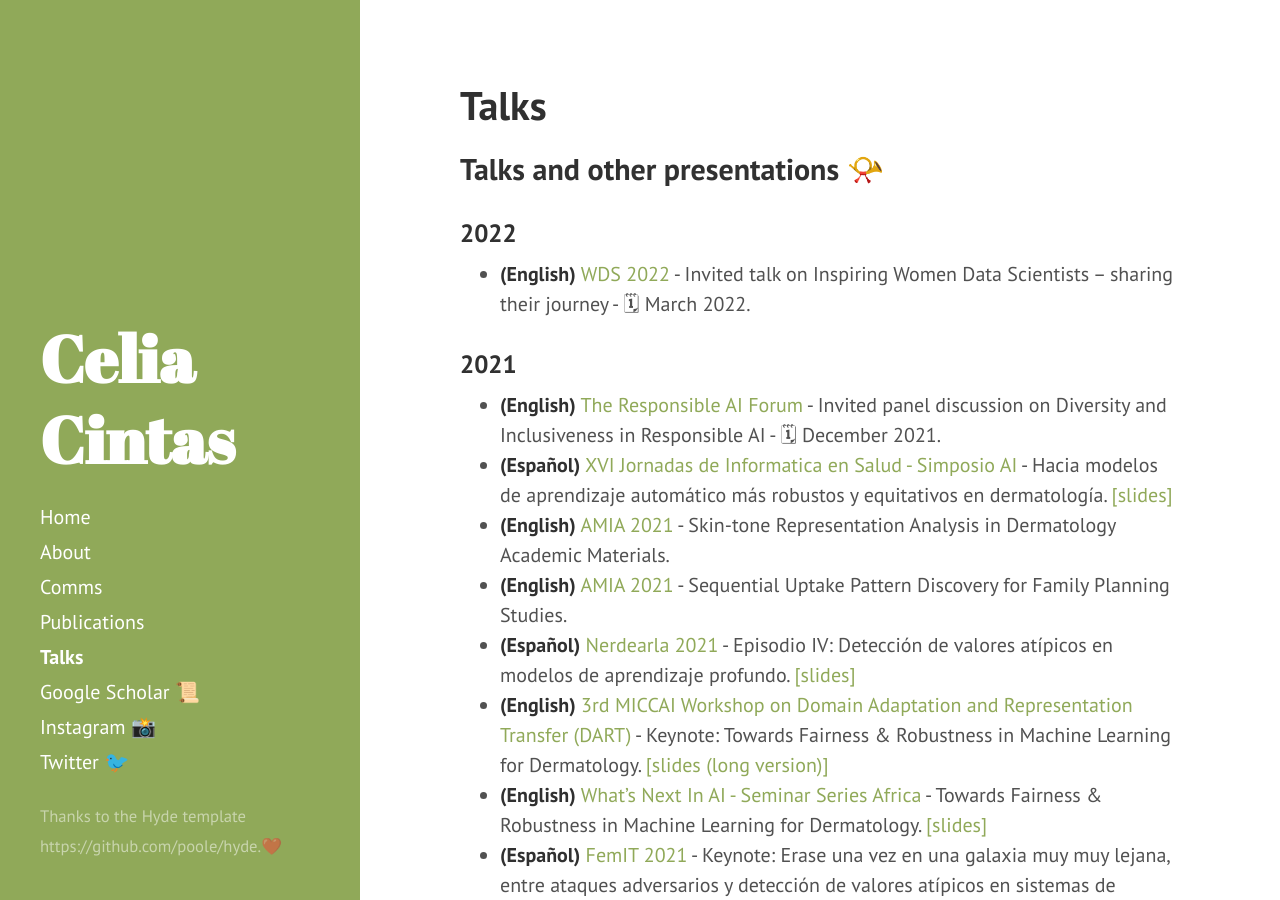
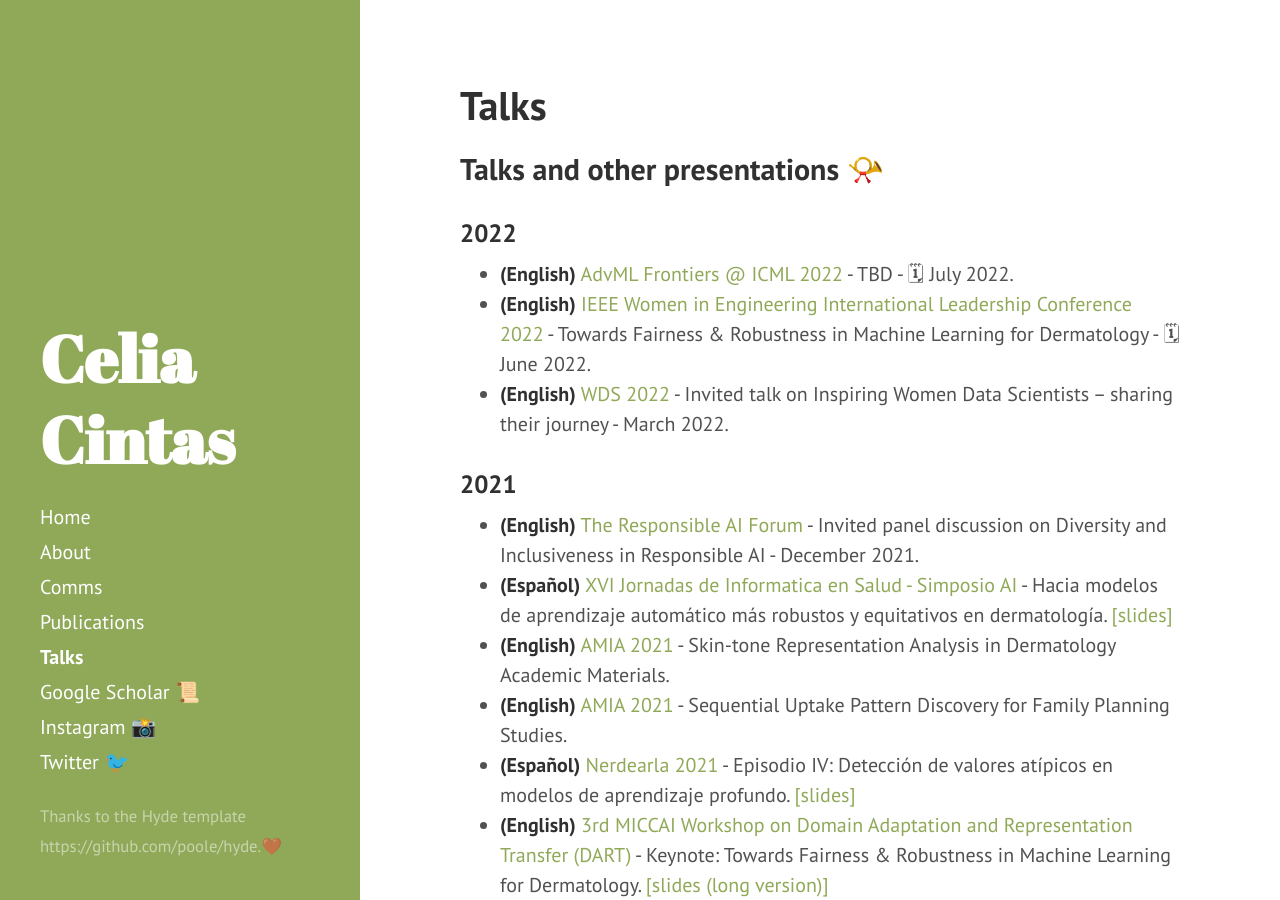
Before and after one commit to celiacintas/celiacintas.github.io, a Jekyll site: the page built from talks.md, in a window 1280 px wide and 900 px high. Built offline with Jekyll 4.4.1, drawn with Linux system fonts in a browser that asks for light colours.

Commit message:
Update talks.md

```diff
--- a/talks.md
+++ b/talks.md
@@ -8,10 +8,12 @@ title: Talks
 
 ### 2022
 
-* **(English)** [WDS 2022](https://www.idia.ac.za/wds-2022-8-march-programme/) - Invited talk on Inspiring Women Data Scientists – sharing their journey -  🗓   March 2022.
+* **(English)** [AdvML Frontiers @ ICML 2022](https://advml-frontier.github.io/) - TBD - 🗓 July 2022.
+* **(English)** [IEEE Women in Engineering International Leadership Conference 2022](https://ieee-wie-ilc.org/program/) - Towards Fairness & Robustness in Machine Learning for Dermatology - 🗓 June 2022.
+* **(English)** [WDS 2022](https://www.idia.ac.za/wds-2022-8-march-programme/) - Invited talk on Inspiring Women Data Scientists – sharing their journey -  March 2022.
 
 ### 2021
-* **(English)** [The Responsible AI Forum](https://responsibleaiforum.com/about/schedule/) - Invited panel discussion on Diversity and Inclusiveness in Responsible AI - 🗓   December 2021.
+* **(English)** [The Responsible AI Forum](https://responsibleaiforum.com/about/schedule/) - Invited panel discussion on Diversity and Inclusiveness in Responsible AI - December 2021.
 * **(Español)** [XVI Jornadas de Informatica en Salud - Simposio AI](https://eventovirtualhiba.org.ar/jis-go-live-2021/inicio) - Hacia modelos de aprendizaje automático más robustos y equitativos en dermatología. [[slides]](https://github.com/celiacintas/celiacintas.github.io/blob/main/public/slides/2021/AI_en_Salud___Hospital_Italiano__Derma_Fairness_F.pdf)
 * **(English)** [AMIA 2021](https://amia.org/education-events/amia-2021-annual-symposium) - Skin-tone Representation Analysis in Dermatology Academic Materials.
 * **(English)** [AMIA 2021](https://amia.org/education-events/amia-2021-annual-symposium) - Sequential Uptake Pattern Discovery for Family Planning Studies.
```
